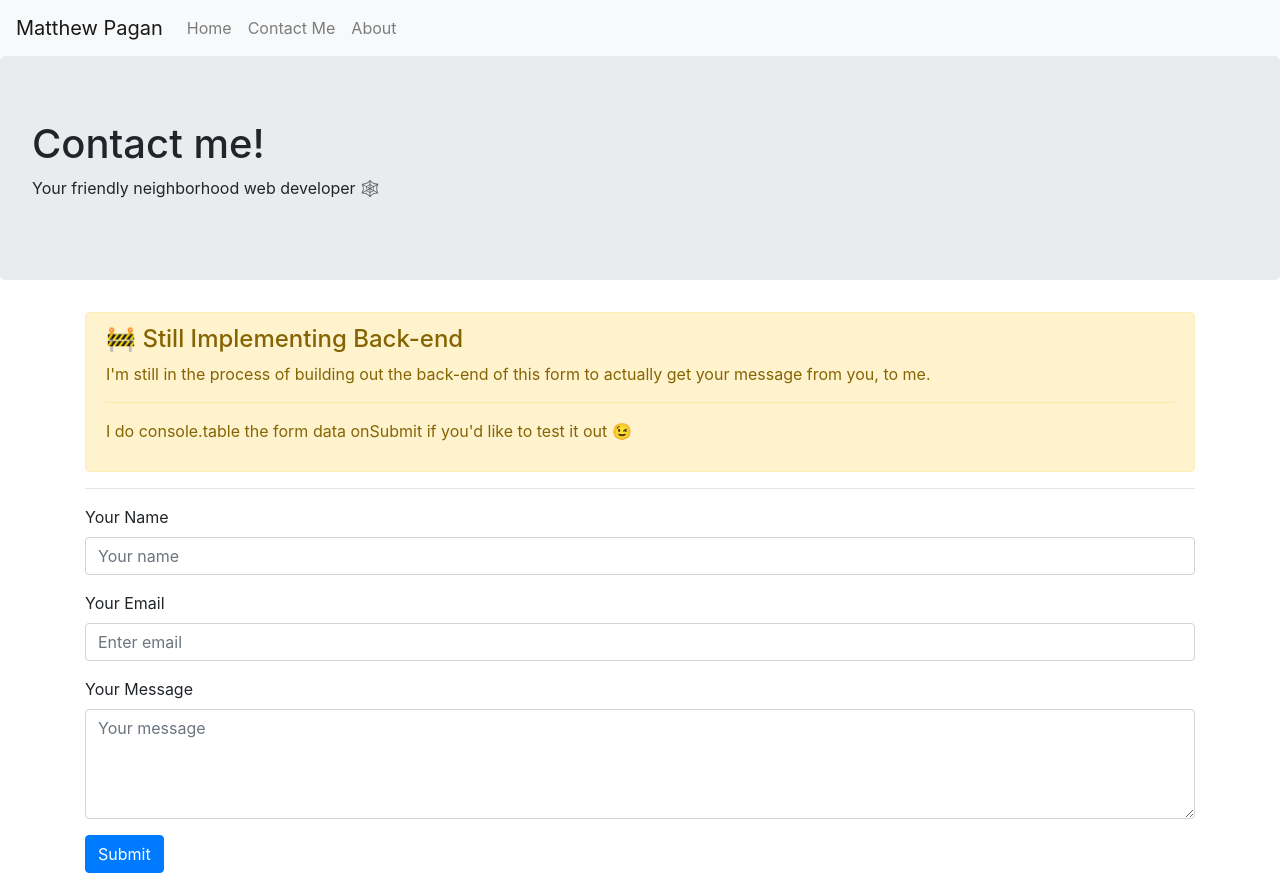
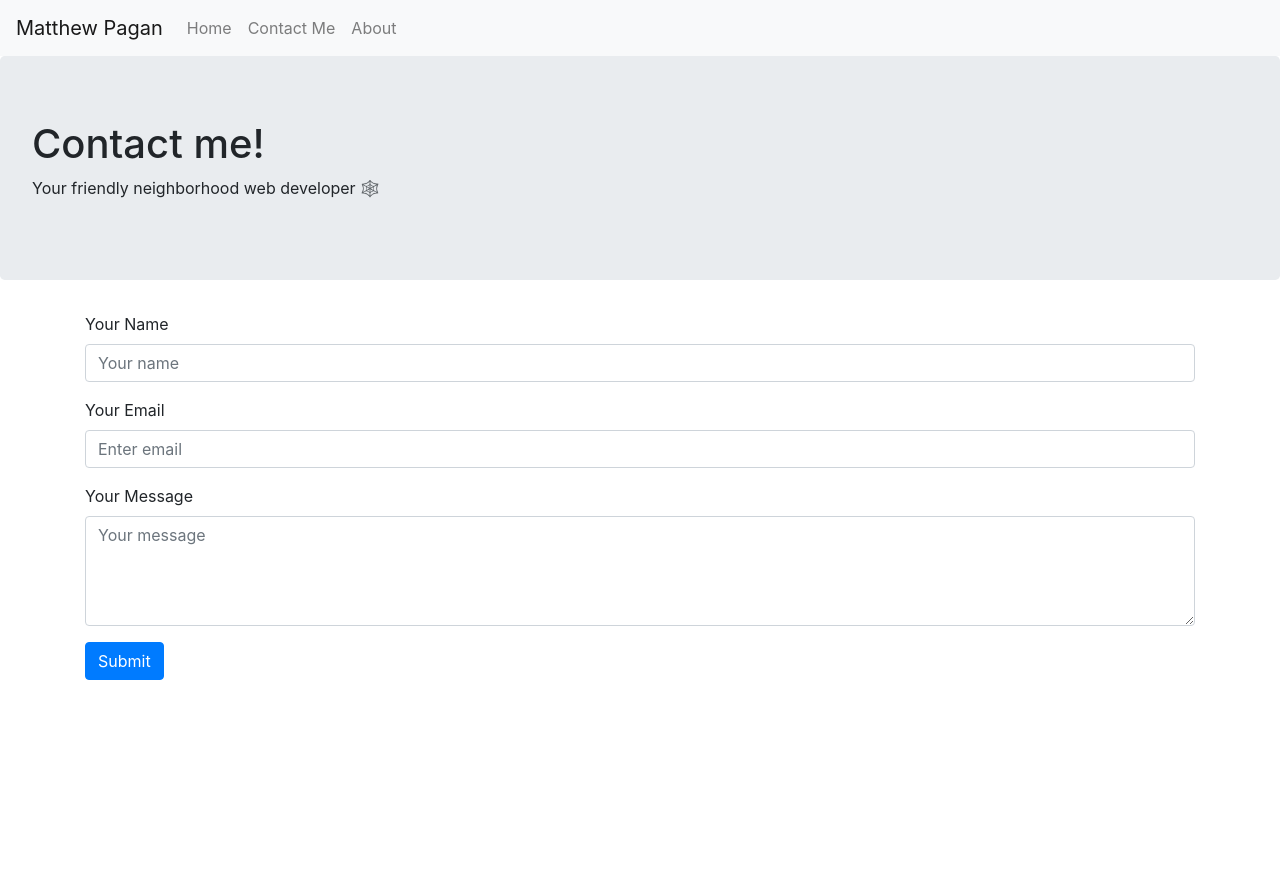
Before and after one commit to mastapegs/next-portfolio, a Next.js app: page /contact in a window 1280 px wide. After the commit the page ends 800 px from the top, so only its background shows below. Built offline with nearby package versions, Linux system fonts and the light colour scheme.

Commit message:
Remove under construction warning from contact pg

```diff
--- a/pages/contact.js
+++ b/pages/contact.js
@@ -53,18 +53,6 @@ const Contact = () => {
       </Jumbotron>
       <Container>
 
-        <Alert variant="warning">
-          <Alert.Heading>🚧 Still Implementing Back-end</Alert.Heading>
-          <p>
-            I'm still in the process of building out the back-end of this form to actually get your message from you, to me.
-          </p>
-          <hr />
-          <p>
-            I do console.table the form data onSubmit if you'd like to test it out 😉
-          </p>
-        </Alert>
-        <hr />
-
         <Form onSubmit={handleSubmit}>
           <Form.Group controlId="name">
             <Form.Label>Your Name</Form.Label>
```
